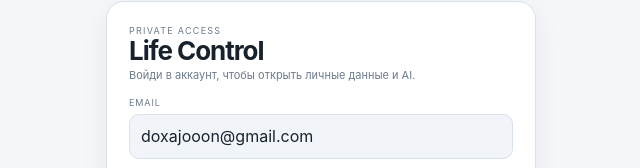
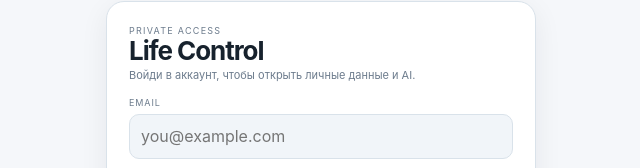
Before and after one commit to Doxajooon/life, a website: page index.html in a window 1280 px wide. Shown: the part 177-345 px from the top of the page, without its empty margins (319-959 px from the left). Drawn offline with Linux system fonts and the light colour scheme.

Commit message:
security: remove hardcoded personal email from login UI

```diff
--- a/index.html
+++ b/index.html
@@ -185,7 +185,7 @@
 
 <div class="auth-lock" id="authLock" hidden><div class="auth-box">
   <div class="eyebrow">PRIVATE ACCESS</div><h1>Life Control</h1><div class="sub">Войди в аккаунт, чтобы открыть личные данные и AI.</div>
-  <div class="field"><label>Email</label><input id="gateEmail" type="email" autocomplete="username" value="doxajooon@gmail.com" placeholder="you@example.com"></div>
+  <div class="field"><label>Email</label><input id="gateEmail" type="email" autocomplete="username" value="" placeholder="you@example.com"></div>
   <div class="field"><label>Пароль</label><input id="gatePassword" type="password" autocomplete="current-password" placeholder="Минимум 6 символов"></div>
   <div class="auth-actions"><button class="btn primary" id="gateLoginBtn">Войти</button><button class="btn" id="gateSignupBtn">Создать аккаунт</button><button class="btn ghost" id="gateResetBtn">Забыли пароль?</button></div>
   <div class="auth-msg" id="gateMsg"></div>
@@ -428,7 +428,7 @@
 const AI_FUNCTION_URL='https://riqmwueobjazfnhvvumy.supabase.co/functions/v1/life-control-ai';
 const AI_MODEL='gemini-3.6-flash';
 const AUTH_REDIRECT_URL='https://doxajooon.github.io/life/';
-const DEFAULT_AUTH_EMAIL='doxajooon@gmail.com';
+const DEFAULT_AUTH_EMAIL='';
 const CLOUD_AUTH_KEY='LIFE_CONTROL_SUPABASE_AUTH_V1';
 function cloudAuth(){try{return JSON.parse(localStorage.getItem(CLOUD_AUTH_KEY)||'null')}catch(e){return null}}
 function setCloudAuth(v){try{if(v)localStorage.setItem(CLOUD_AUTH_KEY,JSON.stringify(v));else localStorage.removeItem(CLOUD_AUTH_KEY)}catch(e){}}
```
